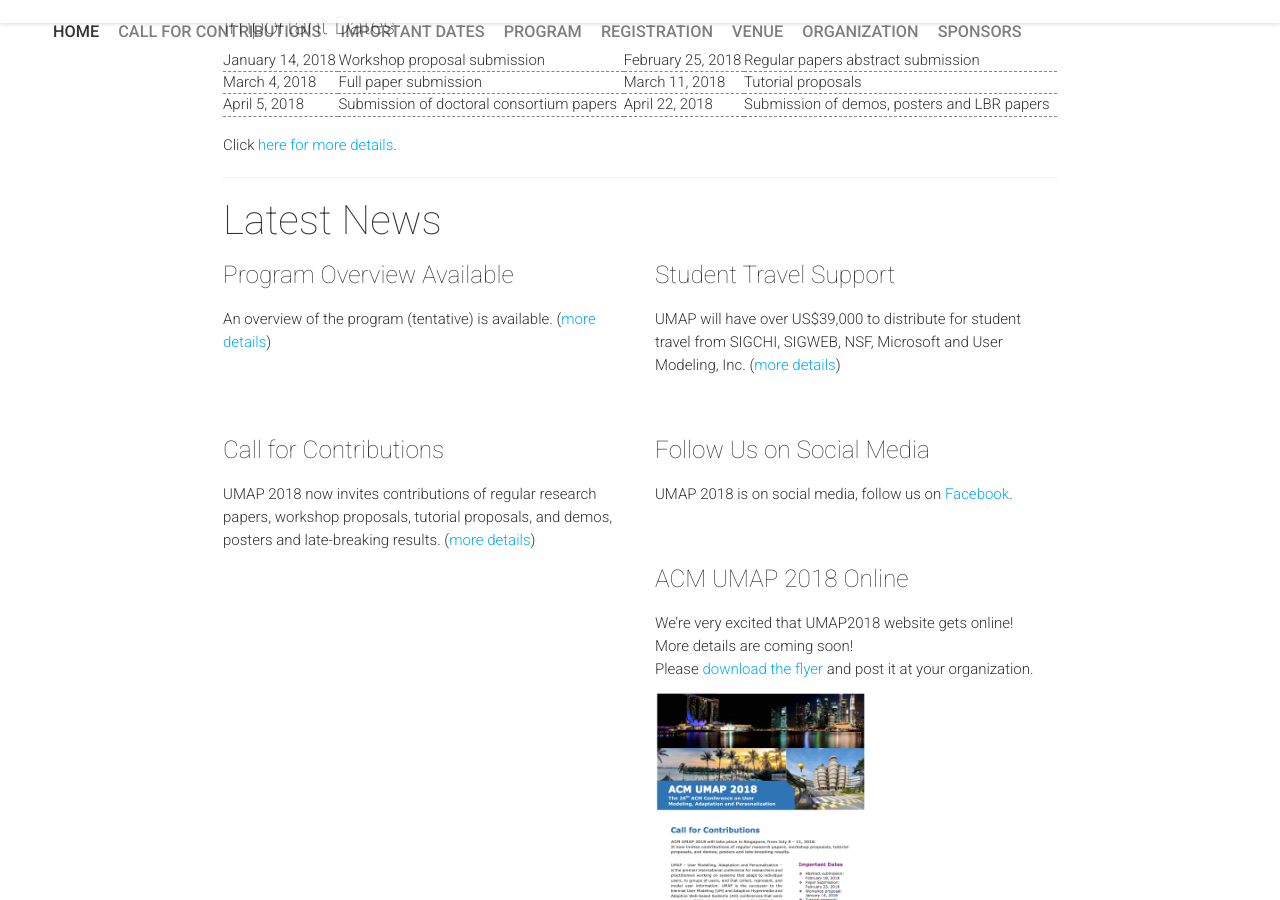
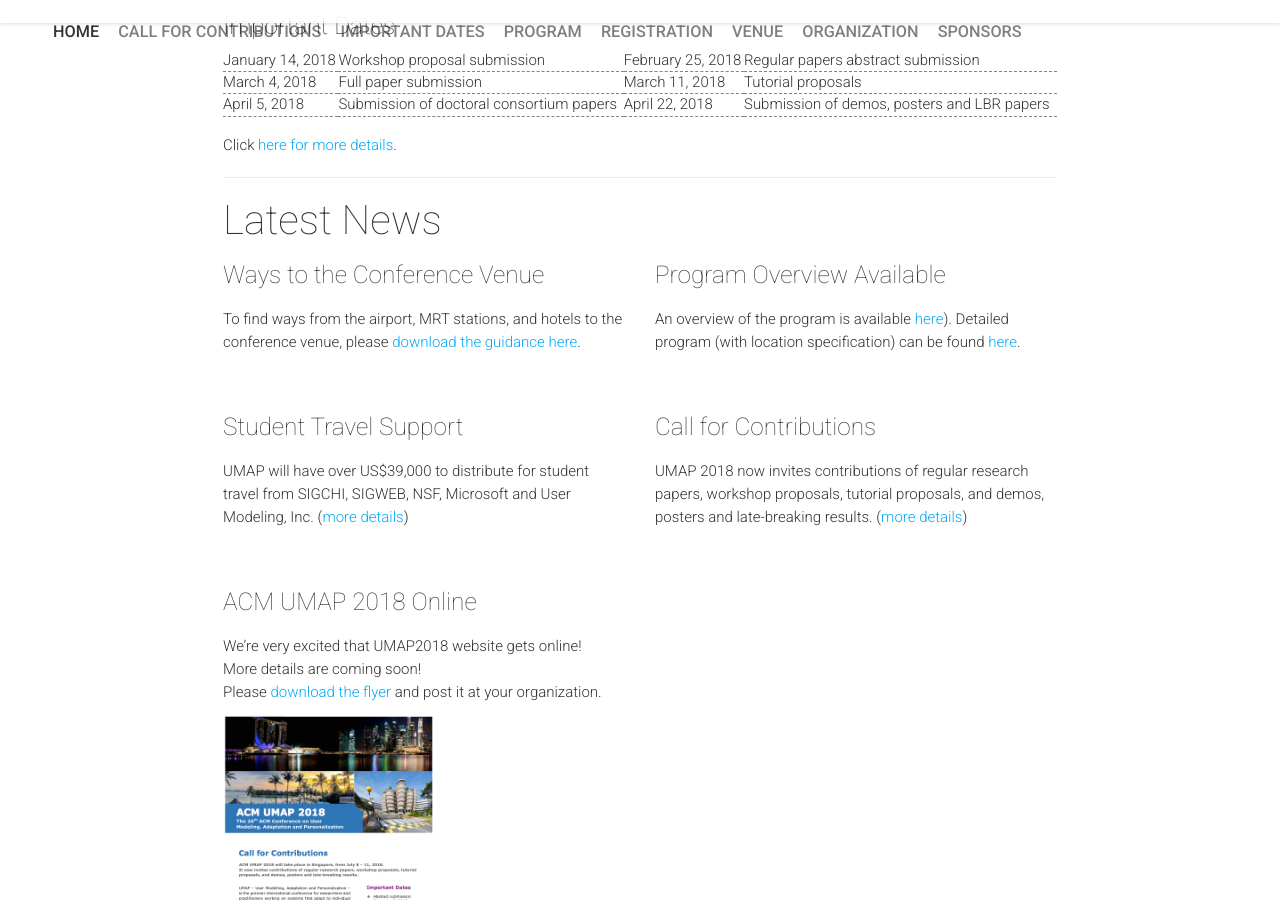
Before and after one commit to yangjiera/mergeBB, a Jekyll site: the page built from index.html, in a window 1280 px wide and 900 px high, scrolled down 778 px. Built offline with Jekyll 4.4.1, drawn with Linux system fonts in a browser that asks for light colours; nearby versions of some CDN libraries; comment, search, counter and statistics services are not loaded.

Commit message:
add routes

```diff
--- a/_includes/about.html
+++ b/_includes/about.html
@@ -67,10 +67,17 @@
             <h4> Latest News </h4>
             <article class="row">
                     <div class="post col-md-6 col-sm-6 text-left">
+                        <h6>Ways to the Conference Venue</h6>
+                        <p class="post-body">To find ways from the airport, MRT stations, and hotels to the conference venue, please <a href="{{site.baseurl}}/umap-venue-guidance.pdf"  target="_blank">download the guidance here</a>. </p><!--a href="{{site.baseurl}}/umap2018_flyer.pdf"  target="_blank"><img width="212" heigth="300" src="{{ site.baseurl }}/img/posts/ways_to_conference.png"/></a-->
+                    </div>
+                    <div class="post col-md-6 col-sm-6 text-left">
                         <h6>Program Overview Available</h6>
-                        <p class="post-body">An overview of the program (tentative) is available. (<a href="{{site.baseurl}}/program/">more details</a>)</p>
+                        <p class="post-body">An overview of the program is available <a href="{{site.baseurl}}/program/">here</a>). Detailed program (with location specification) can be found <a href="{{site.baseurl}}/detailed-program/">here</a>. </p>
                     </div>
-
+                    <!--div class="post col-md-6 col-sm-6 text-left">
+                        <h6>Follow Us on Social Media</h6>
+                        <p class="post-body">UMAP 2018 is on social media, follow us on <a href="https://www.facebook.com/acmumap/"  target="_blank">Facebook</a>.</p>
+                    </div-->
                     <div class="post col-md-6 col-sm-6 text-left">
                         <h6>Student Travel Support</h6>
                         <p class="post-body">UMAP will have over US$39,000 to distribute for student travel from SIGCHI, SIGWEB, NSF, Microsoft and User Modeling, Inc. (<a href="{{site.baseurl}}/student-support/">more details</a>)</p>
@@ -78,10 +85,6 @@
                     <div class="post col-md-6 col-sm-6 text-left">
                         <h6>Call for Contributions</h6>
                         <p class="post-body">UMAP 2018 now invites contributions of regular research papers, workshop proposals, tutorial proposals, and demos, posters and late-breaking results. (<a href="{{site.baseurl}}/calls/">more details</a>)</p>
-                    </div>
-                    <div class="post col-md-6 col-sm-6 text-left">
-                        <h6>Follow Us on Social Media</h6>
-                        <p class="post-body">UMAP 2018 is on social media, follow us on <a href="https://www.facebook.com/acmumap/"  target="_blank">Facebook</a>.</p>
                     </div>
                     <div class="post col-md-6 col-sm-6 text-left">
                         <h6>ACM UMAP 2018 Online</h6>
```
Also changed, not shown: _includes/detailed-program.html (+5 -5 lines), img/posts/ways_to_conference.png (added), 7 other files.
